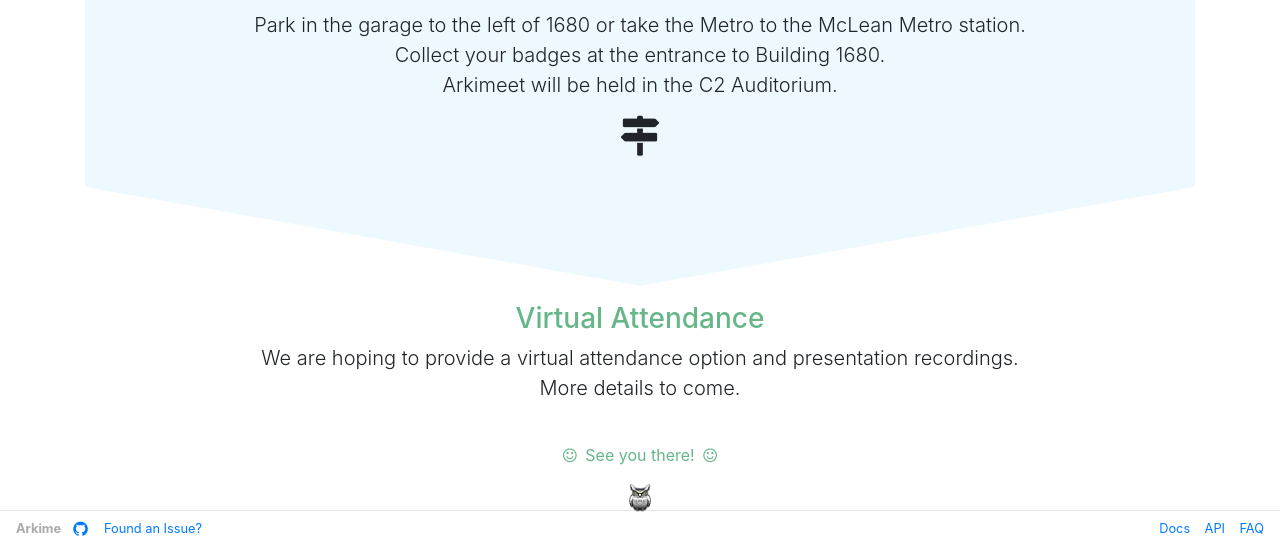
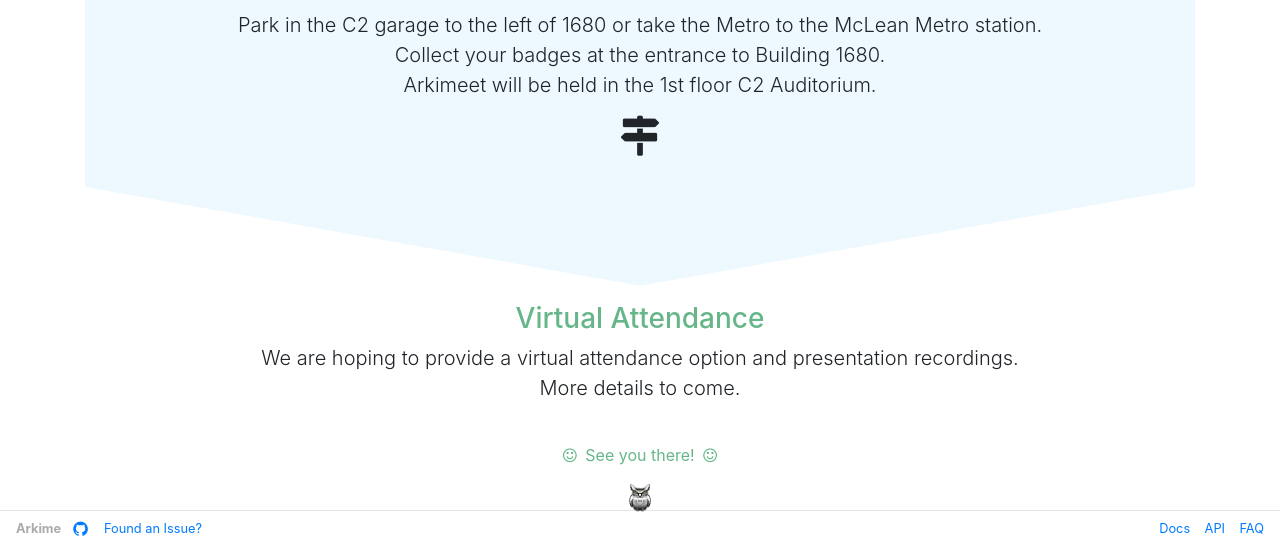
Before and after one commit to arkime/arkimeweb, a Jekyll site: the page built from arkimeet.html, in a window 1280 px wide and 900 px high, scrolled down 1809 px, cut to the strip 362-900 px from the top of the window. Built offline with Jekyll 4.4.1, drawn with Linux system fonts in a browser that asks for light colours.

Commit message:
minor parking update

```diff
--- a/arkimeet.html
+++ b/arkimeet.html
@@ -504,11 +504,11 @@ title: Arkimeet
               <iframe src="https://www.google.com/maps/embed?pb=!1m18!1m12!1m3!1d3103.9877545932577!2d-77.21566868479658!3d38.92425737956644!2m3!1f0!2f0!3f0!3m2!1i1024!2i768!4f13.1!3m3!1m2!1s0x89b64ac0e872a67f%3A0xb09ff518de075109!2s1680%20Capital%20One%20Dr%2C%20McLean%2C%20VA%2022102!5e0!3m2!1sen!2sus!4v1675353510780!5m2!1sen!2sus" width="600" height="450" style="border:0;" allowfullscreen="" loading="lazy" referrerpolicy="no-referrer-when-downgrade"></iframe>
             </div>
             <p class="lead mr-2 ml-2 mt-2">
-              Park in the garage to the left of 1680 or take the Metro to the McLean Metro station.
+              Park in the C2 garage to the left of 1680 or take the Metro to the McLean Metro station.
               <br>
               Collect your badges at the entrance to Building 1680.
               <br>
-              Arkimeet will be held in the C2 Auditorium.
+              Arkimeet will be held in the 1st floor C2 Auditorium.
               <br>
               <span class="fa fa-map-signs fa-2x mt-3"></span>
             </p>
```
